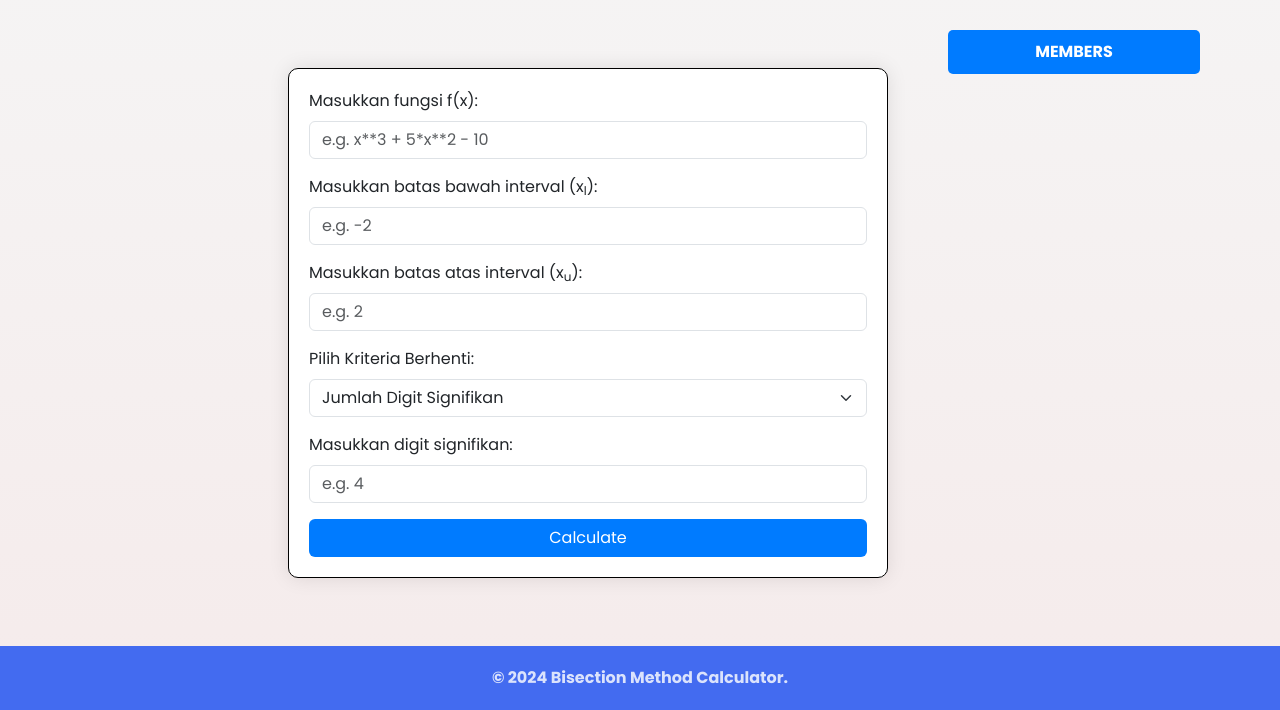
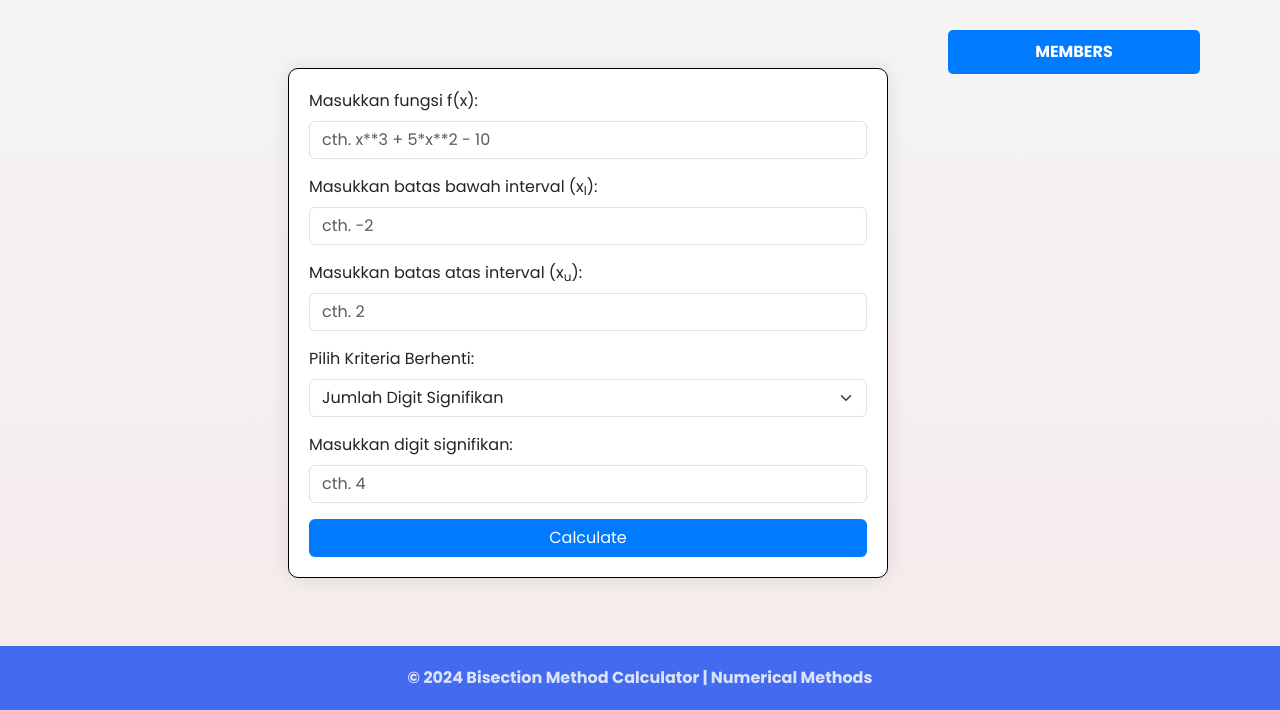
Before and after one commit to jamesedward8/bisection-method-website, a Flask app: page / in a window 1280 px wide. Shown: the part 90-800 px from the top of the page. Run offline with Flask 3, Linux system fonts and the light colour scheme; some libraries are stand-ins or nearby versions.

Commit message:
ganti penamaan

```diff
--- a/app.py
+++ b/app.py
@@ -8,6 +8,87 @@ import base64
 
 app = Flask(__name__)
 
+
+#Route ke UI (file HTML)
+@app.route('/')
+def index():
+    return render_template('index.html')
+
+
+#Route untuk menghitung metode biseksi
+@app.route('/calculate', methods=['POST'])
+def calculate():
+    try:
+        function = request.form['function']
+        x_l = float(request.form['x_l'])
+        x_u = float(request.form['x_u'])
+        kriteria = request.form['kriteria']
+
+        n = request.form['n'] if 'n' in request.form and request.form['n'] else None
+        n_iterasi = request.form['n_iterasi'] if 'n_iterasi' in request.form and request.form['n_iterasi'] else None
+        eps = request.form['eps'] if 'eps' in request.form and request.form['eps'] else None
+
+        if n is not None:
+            n = int(n)
+        if n_iterasi is not None:
+            n_iterasi = int(n_iterasi)
+        if eps is not None:
+            eps = float(eps)
+
+        f_x_l = evaluate_function(function, x_l)
+        f_x_u = evaluate_function(function, x_u)
+
+        if f_x_l * f_x_u >= 0 or x_l == x_u:
+            return jsonify({"error": "Nilai f(x_l) dan f(x_u) harus berubah tanda / Akar tidak ditemukan."})
+
+        result, jumlah_iterasi, data = bisection_method(function, x_l, x_u, kriteria, n, n_iterasi, eps)
+        graph_img = graph_function(function, x_l, x_u, result)
+        return jsonify({
+            "hasil": result,
+            "jumlah_iterasi": jumlah_iterasi,
+            "data": data,
+            "graph": graph_img
+        })
+    except Exception as e:
+        return jsonify({"error": str(e)})
+
+
+#Route untuk export file excel
+@app.route('/export', methods=['POST'])
+def export():
+    try:
+        data = request.json['data']
+
+        column_order = [
+            "iterasi",
+            "x_l",
+            "x_u",
+            "f_x_l",
+            "f_x_u",
+            "x_r",
+            "f_x_r",
+            "abs f_x_r",
+            "eps_a"
+        ]
+
+        df = pd.DataFrame(data)[column_order]
+
+        output = BytesIO()
+
+        with pd.ExcelWriter(output, engine='xlsxwriter') as writer:
+            df.to_excel(writer, index=False, sheet_name='Bisection Results')
+
+        output.seek(0)
+
+        return send_file(output,
+                         mimetype='application/vnd.openxmlformats-officedocument.spreadsheetml.sheet',
+                         as_attachment=True,
+                         download_name='bisection_results.xlsx')
+    except Exception as e:
+        return jsonify({"error": str(e)})
+
+
+#Fungsi untuk mendapatkan nilai f(x) pada titik x
 def evaluate_function(function, x):
     x_symbol = sp.Symbol('x')
     function = function.replace('ln', 'log')
@@ -15,7 +96,9 @@ def evaluate_function(function, x):
     result = function.subs(x_symbol, x)
     return float(result)
 
-def plot_function_with_roots(function, x_l, x_u, x_r):
+
+#Fungsi untuk mendapatkan grafik fungsi f(x) + akar persamaan
+def graph_function(function, x_l, x_u, x_r):
     x_symbol = sp.Symbol('x')
     function = sp.sympify(function)
 
@@ -55,6 +138,7 @@ def plot_function_with_roots(function, x_l, x_u, x_r):
     return img_base64
 
 
+#Fungsi untuk perhitungan biseksi
 def bisection_method(function, x_l, x_u, kriteria, n, n_iterasi, eps):
     eps_s = 0.5 * 10**(2-n)
     iter_count = 1
@@ -108,78 +192,5 @@ def bisection_method(function, x_l, x_u, kriteria, n, n_iterasi, eps):
 
     return x_r, iter_count, data
 
-@app.route('/')
-def index():
-    return render_template('index.html')
-
-@app.route('/calculate', methods=['POST'])
-def calculate():
-    try:
-        function = request.form['function']
-        x_l = float(request.form['x_l'])
-        x_u = float(request.form['x_u'])
-        kriteria = request.form['kriteria']
-
-        n = request.form['n'] if 'n' in request.form and request.form['n'] else None
-        n_iterasi = request.form['n_iterasi'] if 'n_iterasi' in request.form and request.form['n_iterasi'] else None
-        eps = request.form['eps'] if 'eps' in request.form and request.form['eps'] else None
-
-        if n is not None:
-            n = int(n)
-        if n_iterasi is not None:
-            n_iterasi = int(n_iterasi)
-        if eps is not None:
-            eps = float(eps)
-
-        f_x_l = evaluate_function(function, x_l)
-        f_x_u = evaluate_function(function, x_u)
-
-        if f_x_l * f_x_u >= 0 or x_l == x_u:
-            return jsonify({"error": "Nilai f(x_l) dan f(x_u) harus berubah tanda / Akar tidak ditemukan."})
-
-        result, jumlah_iterasi, data = bisection_method(function, x_l, x_u, kriteria, n, n_iterasi, eps)
-        graph_img = plot_function_with_roots(function, x_l, x_u, result)
-        return jsonify({
-            "hasil": result,
-            "jumlah_iterasi": jumlah_iterasi,
-            "data": data,
-            "graph": graph_img
-        })
-    except Exception as e:
-        return jsonify({"error": str(e)})
-
-@app.route('/export', methods=['POST'])
-def export():
-    try:
-        data = request.json['data']
-
-        column_order = [
-            "iterasi",
-            "x_l",
-            "x_u",
-            "f_x_l",
-            "f_x_u",
-            "x_r",
-            "f_x_r",
-            "abs f_x_r",
-            "eps_a"
-        ]
-
-        df = pd.DataFrame(data)[column_order]
-
-        output = BytesIO()
-
-        with pd.ExcelWriter(output, engine='xlsxwriter') as writer:
-            df.to_excel(writer, index=False, sheet_name='Bisection Results')
-
-        output.seek(0)
-
-        return send_file(output,
-                         mimetype='application/vnd.openxmlformats-officedocument.spreadsheetml.sheet',
-                         as_attachment=True,
-                         download_name='bisection_results.xlsx')
-    except Exception as e:
-        return jsonify({"error": str(e)})
-
 if __name__ == '__main__':
     app.run(debug=True)
--- a/templates/index.html
+++ b/templates/index.html
@@ -16,9 +16,9 @@
         <div class="wrapper">
             <!-- Header -->
             <header class="header">
-                <img src="{{ url_for('static', filename='logo_if.png') }}" class="logo-if" alt="Logo Informatika" title="Logo Informatika">
+                <img src="{{ url_for('static', filename='logo_if.png') }}" class="logo-if" alt="Logo Informatika" title="Informatika UBAYA">
                 <h1>BISECTION METHOD CALCULATOR</h1>
-                <img src="{{ url_for('static', filename='logo_ubaya.png') }}" class="logo-ubaya" alt="Logo Ubaya" title="Logo UBAYA">
+                <img src="{{ url_for('static', filename='logo_ubaya.png') }}" class="logo-ubaya" alt="Logo Ubaya" title="UBAYA">
             </header>
 
             <!-- Main Content -->
@@ -28,17 +28,17 @@
                         <form id="bisection-form">
                             <div class="mb-3">
                                 <label for="function" class="form-label">Masukkan fungsi f(x):</label>
-                                <input type="text" class="form-control" id="function" placeholder="e.g. x**3 + 5*x**2 - 10" required>
+                                <input type="text" class="form-control" id="function" placeholder="cth. x**3 + 5*x**2 - 10" required>
                             </div>
 
                             <div class="mb-3">
                                 <label for="x_l" class="form-label">Masukkan batas bawah interval (x<sub>l</sub>):</label>
-                                <input type="number" class="form-control" id="x_l" placeholder="e.g. -2" required>
+                                <input type="number" class="form-control" id="x_l" placeholder="cth. -2" required>
                             </div>
 
                             <div class="mb-3">
                                 <label for="x_u" class="form-label">Masukkan batas atas interval (x<sub>u</sub>):</label>
-                                <input type="number" class="form-control" id="x_u" placeholder="e.g. 2" required>
+                                <input type="number" class="form-control" id="x_u" placeholder="cth. 2" required>
                             </div>
 
                             <div class="mb-3">
@@ -53,17 +53,17 @@
                             <div id="criteria-container">
                                 <div id="criteria-n" class="mb-3">
                                     <label for="n" class="form-label">Masukkan digit signifikan:</label>
-                                    <input type="number" class="form-control" id="n" placeholder="e.g. 4" min="1" required>
+                                    <input type="number" class="form-control" id="n" placeholder="cth. 4" min="1" required>
                                 </div>
 
                                 <div id="criteria-n-iterasi" class="mb-3" style="display: none;">
                                     <label for="n_iterasi" class="form-label">Masukkan jumlah iterasi:</label>
-                                    <input type="number" class="form-control" id="n_iterasi" placeholder="e.g. 100" min="1">
+                                    <input type="number" class="form-control" id="n_iterasi" placeholder="cth. 100" min="1">
                                 </div>
 
                                 <div id="criteria-eps" class="mb-3" style="display: none;">
                                     <label for="eps" class="form-label">Masukkan nilai epsilon (&epsilon;):</label>
-                                    <input type="number" class="form-control" id="eps" placeholder="e.g. 0.0001" step="any">
+                                    <input type="number" class="form-control" id="eps" placeholder="cth. 0.0001" step="any">
                                 </div>
                             </div>
                             <button type="button" class="btn btn-custom w-100" onclick="calculateBisection()">Calculate</button>
@@ -87,7 +87,7 @@
 
             <!-- Footer -->
             <footer class="footer">
-                <p>&copy; 2024 Bisection Method Calculator.</p>
+                <p>&copy; 2024 Bisection Method Calculator | Numerical Methods</p>
             </footer>
         </div>
 
@@ -150,28 +150,28 @@
                 let eps = 0;
 
                 if (!func || !x_l || !x_u) {
-                    alert("Please fill in all the required fields.");
+                    alert("Harap isi semua kolom yang diperlukan!");
                     return;
                 }
 
                 if (kriteria === 'n') {
                     n = document.getElementById('n').value;
                     if (!n) {
-                        alert("Please fill in all the required fields.");
+                        alert("Harap isi semua kolom yang diperlukan!");
                         return;
                     }
                 }
                 else if (kriteria === 'n_iterasi') {
                     n_iterasi = document.getElementById('n_iterasi').value;
                     if (!n_iterasi) {
-                        alert("Please fill in all the required fields.");
+                        alert("Harap isi semua kolom yang diperlukan!");
                         return;
                     }
                 }
                 else if (kriteria === 'eps') {
                     eps = document.getElementById('eps').value;
                     if (!eps) {
-                        alert("Please fill in all the required fields.");
+                        alert("Harap isi semua kolom yang diperlukan!");
                         return;
                     }
                 }
```
